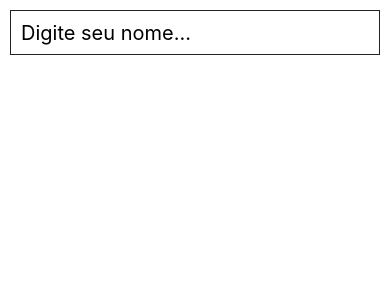
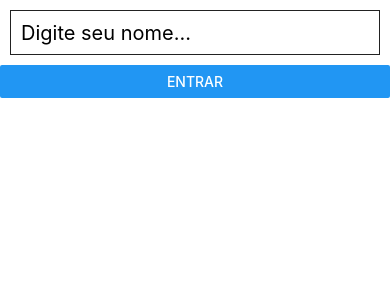
Before and after one commit to dhionathan01/React_Native_Curse_MTF, a React Native app: screen / in a window 390 px wide. Shown: the top 300 px of the page. Built offline with nearby package versions, Linux system fonts and the light colour scheme.

Commit message:
feat: :sparkles: btn_useState

```diff
--- a/App.js
+++ b/App.js
@@ -1,25 +1,27 @@
 import React, {Component} from 'react';
-import { View, Text, StyleSheet, Image, Button, TextInput } from 'react-native';
+import { View, Text, StyleSheet, Image, Button, TextInput, Alert } from 'react-native';
 
 class App extends Component{
   constructor(props) {
     super(props);
     this.state = {
-      nome: ''
+      nome: '',
+      input: ''
     }
-    this.pegaNome = this.pegaNome.bind(this);
+    this.entrar = this.entrar.bind(this);
   }
-  pegaNome(texto) {
-    if (texto.length > 0) {
-      this.setState({nome: `Bem vindo: ${texto}`})
-    } else {
-      this.setState({nome : ''})
+  entrar() {
+    if (this.state.input === '') {
+      alert('Digite seu nome!');
+      return;
     }
+    this.setState({nome: `Bem vindo: ${this.state.input}`})
   }
   render() {
     return (
       <View style={styles.container}>
-        <TextInput style={styles.input} placeholder='Digite seu nome...' underlineColorAndroid='transparent' onChangeText={this.pegaNome}></TextInput>
+        <TextInput style={styles.input} placeholder='Digite seu nome...' underlineColorAndroid='transparent' onChangeText={(texto) => this.setState({input: texto})}></TextInput>
+        <Button title='Entrar' onPress={this.entrar}></Button>
         <Text style={styles.texto}>{this.state.nome}</Text>
       </View>
     );
```
Also changed, not shown: previews_comit/btn_useState.gif (added), previews_comit/readme.md.
